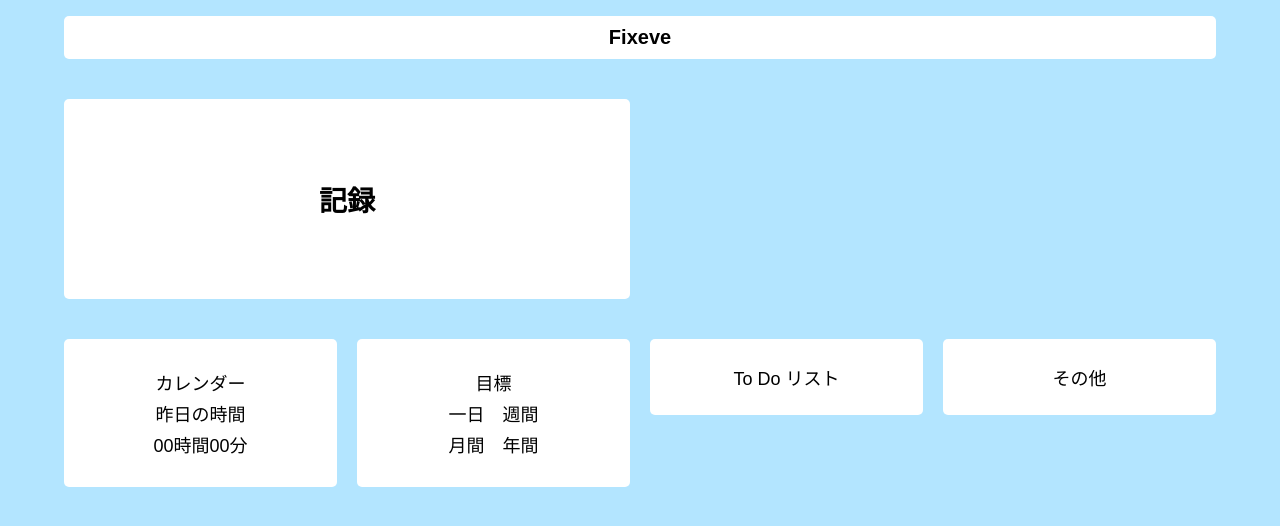
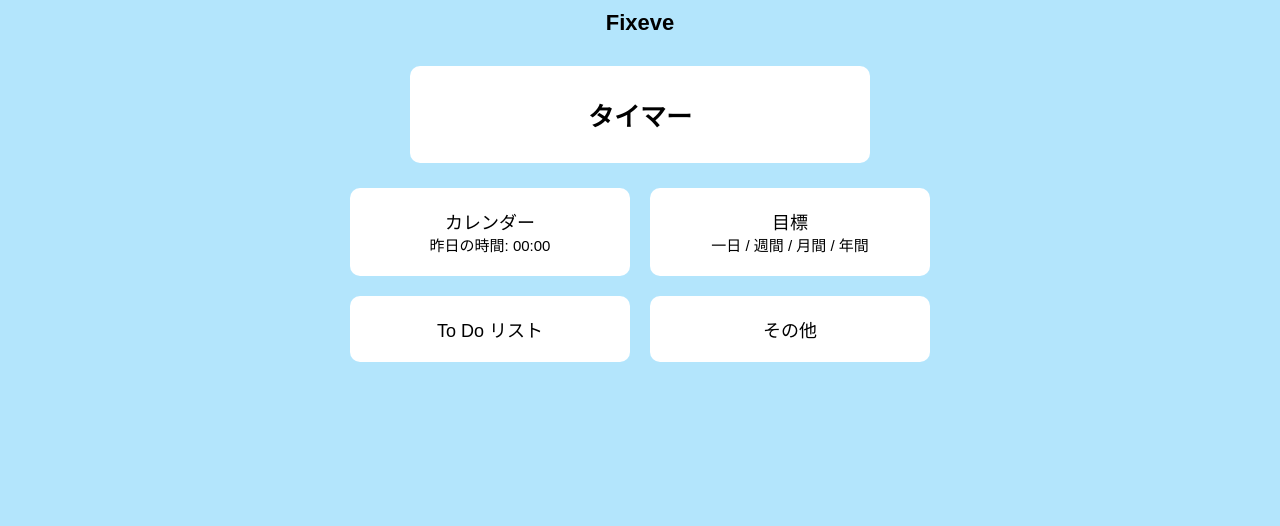
Before and after one commit to fixeve/fixeve-home, a plain HTML site: page index.html in a window 1280 px wide. Drawn offline with Linux system fonts and the light colour scheme.

Commit message:
Update index.html

```diff
--- a/index.html
+++ b/index.html
@@ -3,146 +3,119 @@
 <head>
 <meta charset="UTF-8">
 <meta name="viewport" content="width=device-width, initial-scale=1.0">
-<title>Fixeve</title>
+<title>Fixeve ホーム</title>
 <style>
     body {
-        background-color: #b3e5ff;
         font-family: "Hiragino Kaku Gothic ProN", "Meiryo", sans-serif;
         margin: 0;
-        padding: 0;
+        background-color: #b3e5fc;
         display: flex;
-        justify-content: center;
+        flex-direction: column;
         align-items: center;
-        height: 100vh;
+        justify-content: flex-start;
+        min-height: 100vh;
     }
 
-    .container {
-        width: 90vw;
-        max-width: 420px;
-        text-align: center;
-    }
-
-    .title {
-        background-color: white;
-        padding: 10px;
-        font-size: 20px;
+    h1 {
+        margin-top: 10px;
+        font-size: 22px;
         font-weight: bold;
-        margin-bottom: 20px;
-        border-radius: 5px;
     }
 
     .main-btn {
+        width: 80%;
+        max-width: 400px;
         background-color: white;
-        padding: 40px 0;
-        font-size: 28px;
+        border-radius: 10px;
+        padding: 30px;
+        margin: 15px 0;
+        text-align: center;
+        font-size: 26px;
         font-weight: bold;
-        margin-bottom: 20px;
         cursor: pointer;
-        border: none;
-        width: 100%;
-        border-radius: 5px;
+        text-decoration: none;
+        color: black;
         transition: 0.2s;
     }
 
-    .main-btn:hover, .small-btn:hover {
-        opacity: 0.8;
-        transform: scale(1.02);
+    .main-btn:hover {
+        transform: scale(1.03);
+        background-color: #e3f2fd;
     }
 
-    .grid, .bottom-grid {
-        display: grid;
-        grid-template-columns: 1fr 1fr;
-        gap: 20px;
-        margin-bottom: 20px;
+    .row {
+        display: flex;
+        justify-content: center;
+        flex-wrap: wrap;
+        width: 90%;
+        max-width: 600px;
     }
 
     .small-btn {
+        width: 45%;
         background-color: white;
-        padding: 25px 0;
+        border-radius: 10px;
+        margin: 10px;
+        padding: 20px;
+        text-align: center;
+        cursor: pointer;
+        text-decoration: none;
+        color: black;
         font-size: 18px;
-        border: none;
-        cursor: pointer;
-        width: 100%;
-        border-radius: 5px;
         transition: 0.2s;
     }
 
-    .small-btn p {
-        margin: 5px 0;
+    .small-btn:hover {
+        transform: scale(1.05);
+        background-color: #e3f2fd;
     }
 
-    a {
-        text-decoration: none;
-        color: black;
-    }
-
-    /* --- 横向き画面の時 --- */
     @media (orientation: landscape) {
-        body {
-            align-items: flex-start;
-            padding-top: 2vh;
+        .row {
+            flex-direction: row;
+            justify-content: space-around;
         }
-        .container {
-            display: grid;
-            grid-template-columns: 1fr 1fr;
-            grid-template-areas:
-                "title title"
-                "main main"
-                "grid bottom";
-            gap: 20px;
-            max-width: 90vw;
-        }
-        .title {
-            grid-area: title;
-        }
-        .main-btn {
-            grid-area: main;
-            height: 25vh;
-        }
-        .grid {
-            grid-area: grid;
-        }
-        .bottom-grid {
-            grid-area: bottom;
+        .small-btn {
+            width: 40%;
         }
     }
 </style>
 </head>
 <body>
-    <div class="container">
-        <div class="title">Fixeve</div>
+    <h1>Fixeve</h1>
 
-        <a href="https://fixeve.github.io/fixeve-record/">
-            <button class="main-btn">記録</button>
+    <a href="https://fixeve.github.io/fixeve-timer/" class="main-btn">タイマー</a>
+
+    <div class="row">
+        <a href="https://fixeve.github.io/fixeve-calendar/" class="small-btn">
+            カレンダー<br><small>昨日の時間: <span id="yesterdayTime">00:00</span></small>
         </a>
+        <a href="https://fixeve.github.io/fixeve-goal/" class="small-btn">
+            目標<br><small>一日 / 週間 / 月間 / 年間</small>
+        </a>
+        <a href="https://fixeve.github.io/fixeve-todo/" class="small-btn">To Do リスト</a>
+        <a href="https://fixeve.github.io/fixeve-other/" class="small-btn">その他</a>
+    </div>
 
-        <div class="grid">
-            <a href="https://fixeve.github.io/fixeve-calendar/">
-                <button class="small-btn">
-                    <p>カレンダー</p>
-                    <p>昨日の時間</p>
-                    <p>00時間00分</p>
-                </button>
-            </a>
+<script>
+    // --- JST基準の日付を取得 ---
+    function getJSTDate(offset = 0) {
+        const now = new Date();
+        now.setHours(now.getHours() + 9 + 24 * offset);
+        return now.toISOString().split("T")[0];
+    }
 
-            <a href="https://fixeve.github.io/fixeve-goal">
-                <button class="small-btn">
-                    <p>目標</p>
-                    <p>一日　週間</p>
-                    <p>月間　年間</p>
-                </button>
-            </a>
-        </div>
+    // --- 昨日の勉強時間を取得 ---
+    function loadYesterdayTime() {
+        const data = JSON.parse(localStorage.getItem("fixeve_study_log") || "{}");
+        const yKey = getJSTDate(-1);
+        const seconds = data[yKey] || 0;
+        const h = String(Math.floor(seconds / 3600)).padStart(2, "0");
+        const m = String(Math.floor((seconds % 3600) / 60)).padStart(2, "0");
+        document.getElementById("yesterdayTime").textContent = `${h}:${m}`;
+    }
 
-        <div class="bottom-grid">
-            <a href="https://fixeve.github.io/fixeve-todo/">
-                <button class="small-btn">To Do リスト</button>
-            </a>
-
-            <a href="https://fixeve.github.io/fixeve-other/">
-                <button class="small-btn">その他</button>
-            </a>
-        </div>
-    </div>
+    loadYesterdayTime();
+</script>
 </body>
 </html>
```
